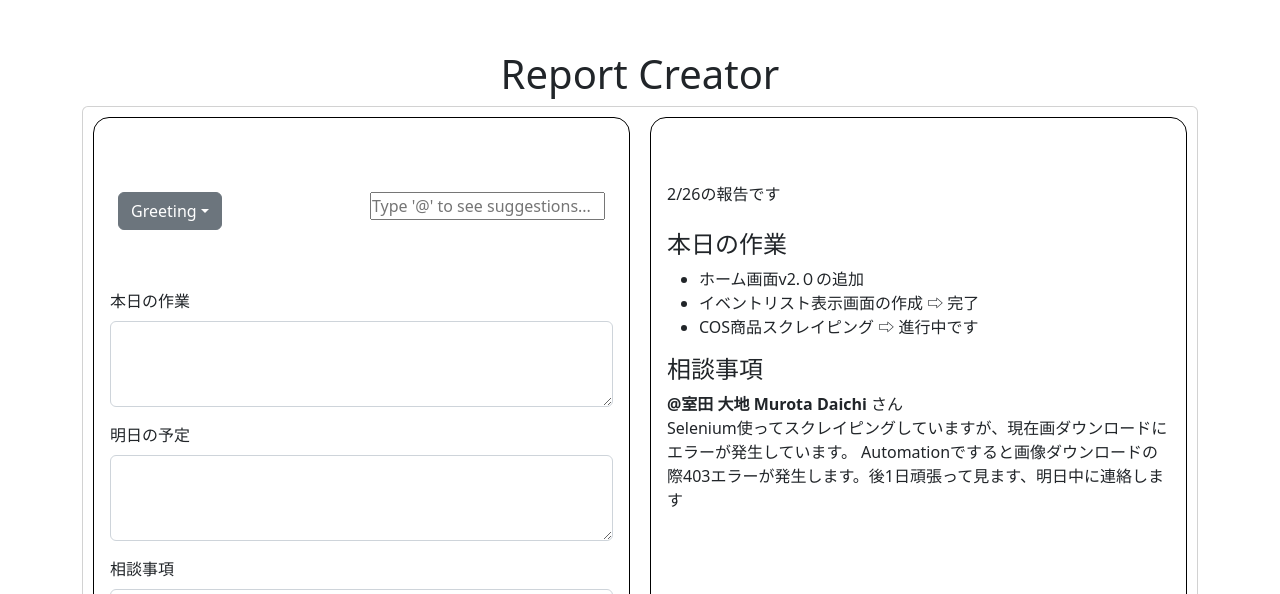
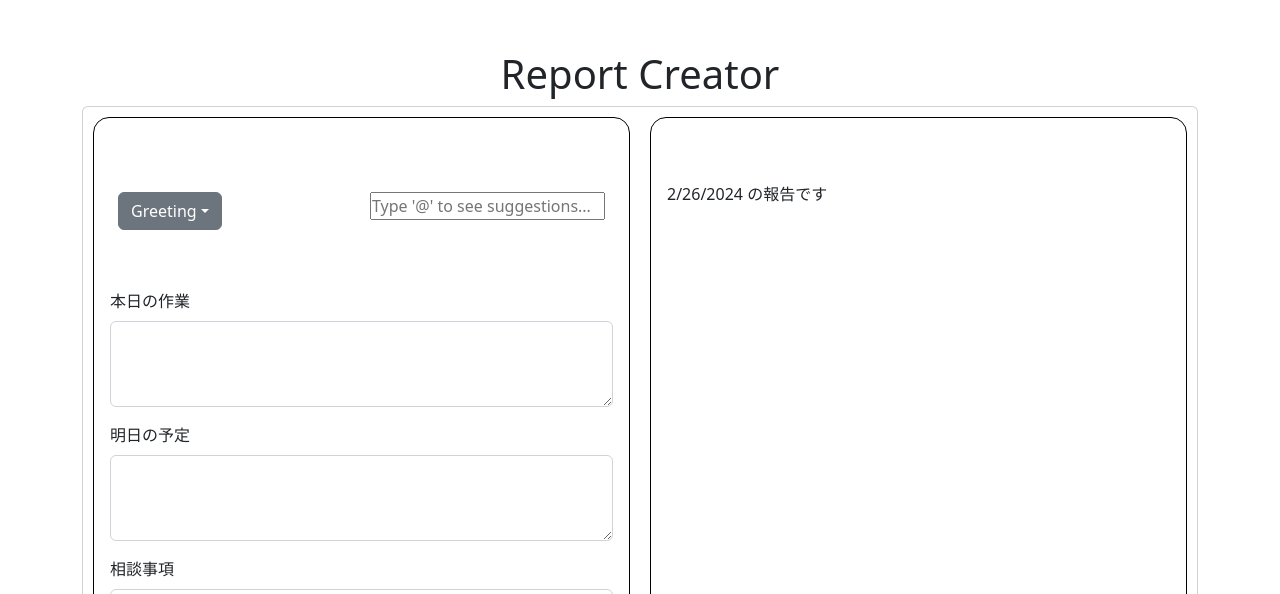
Before and after one commit to Sulav-Kharel/Report-creator, a React (Vite) app: page / in a window 1280 px wide. Shown: the part 206-800 px from the top of the page. Built offline with nearby package versions, Linux system fonts and the light colour scheme.

Commit message:
textarea message are properly visible

```diff
--- a/src/App.tsx
+++ b/src/App.tsx
@@ -1,3 +1,4 @@
+// App.tsx
 import React, { useState } from "react";
 import Button from "./components/Button";
 import Dropdown from "./components/Dropdown";
@@ -11,6 +12,10 @@ function App() {
     []
   );
   const [selectedNames, setSelectedNames] = useState<string[]>([]);
+  const [todayTasks, setTodayTasks] = useState(""); // State for today's tasks
+  const [tomorrowPlans, setTomorrowPlans] = useState(""); // State for tomorrow's plans
+  const [consultation, setConsultation] = useState(""); // State for consultation
+
   const greetings = ["お疲れ様です", "お疲れ様でした"];
   const names = [
     "@managers ",
@@ -52,12 +57,24 @@ function App() {
               onSelect={handleGreetingSelection}
             />
             <div className="empty-div"></div>
-            {/* Replace the Dropdown component with NameInput */}
             <NameInput names={names} onNameSelect={handleNameSelect} />
           </div>
-          <InputBox heading="本日の作業" />
-          <InputBox heading="明日の予定" />
-          <InputBox heading="相談事項" />
+          {/* Pass value and onChange props to InputBox components */}
+          <InputBox
+            heading="本日の作業"
+            value={todayTasks}
+            onChange={(e) => setTodayTasks(e.target.value)}
+          />
+          <InputBox
+            heading="明日の予定"
+            value={tomorrowPlans}
+            onChange={(e) => setTomorrowPlans(e.target.value)}
+          />
+          <InputBox
+            heading="相談事項"
+            value={consultation}
+            onChange={(e) => setConsultation(e.target.value)}
+          />
           <div className="container-horizontal">
             <Dropdown
               options={endGreetings}
@@ -69,10 +86,14 @@ function App() {
           </div>
         </div>
         <div className="card-body">
+          {/* Pass input values as props to the Report component */}
           <Report
             names={selectedNames}
             greetings={selectedGreetings}
             endGreetings={selectedEndGreetings}
+            todayTasks={todayTasks}
+            tomorrowPlans={tomorrowPlans}
+            consultation={consultation}
           />
         </div>
       </div>
--- a/src/components/InputBox.tsx
+++ b/src/components/InputBox.tsx
@@ -1,16 +1,26 @@
+// InputBox.tsx
 import React from "react";
 
 interface Props {
   heading: string;
+  value: string;
+  onChange: (e: React.ChangeEvent<HTMLTextAreaElement>) => void; // Define onChange prop
 }
 
-const InputBox = ({ heading }: Props) => {
+const InputBox: React.FC<Props> = ({ heading, value, onChange }) => {
   return (
     <div className="mb-3">
       <label htmlFor={heading} className="form-label">
         {heading}
       </label>
-      <textarea className="form-control" id={heading} rows={3}></textarea>
+      {/* Use textarea for input */}
+      <textarea
+        className="form-control"
+        id={heading}
+        rows={3}
+        value={value}
+        onChange={onChange}
+      ></textarea>
     </div>
   );
 };
--- a/src/components/Report.tsx
+++ b/src/components/Report.tsx
@@ -1,13 +1,23 @@
+// Report.tsx
 import React from "react";
 
 interface Props {
   names: string[];
   greetings: string[];
   endGreetings: string[];
+  todayTasks: string;
+  tomorrowPlans: string;
+  consultation: string;
 }
-const Report = ({ names, greetings, endGreetings }: Props) => {
-  const today = new Date();
-  const formattedDate = `${today.getMonth() + 1}/${today.getDate()}の報告です`;
+
+const Report: React.FC<Props> = ({
+  names,
+  greetings,
+  endGreetings,
+  todayTasks,
+  tomorrowPlans,
+  consultation,
+}) => {
   return (
     <div>
       <div>
@@ -22,30 +32,32 @@ const Report = ({ names, greetings, endGreetings }: Props) => {
         ))}
         <br />
         {/* Date */}
-        {formattedDate}
-        <br />
+        {new Date().toLocaleDateString()} の報告です <br />
         <br />
       </div>
+
+      {todayTasks && (
+        <div>
+          <h4>本日の作業</h4>
+          {/* Display today's tasks */}
+          <p>{todayTasks}</p>
+        </div>
+      )}
+      {tomorrowPlans && (
+        <div>
+          <h4>明日の予定</h4>
+          {/* Display tomorrow's plans */}
+          <p>{tomorrowPlans}</p>
+        </div>
+      )}
+      {consultation && (
+        <div>
+          <h4>相談事項</h4>
+          {/* Display consultation */}
+          <p>{consultation}</p>
+        </div>
+      )}
       <div>
-        <h4>本日の作業</h4>
-        {/* Text inside the 本日の作業 text box */}
-        <ul>
-          <li>ホーム画面v2.０の追加</li>
-          <li>イベントリスト表示画面の作成 ⇨ 完了</li>
-          <li>COS商品スクレイピング ⇨ 進行中です</li>
-        </ul>
-      </div>
-      <div>
-        <h4>相談事項</h4>
-        {/* Text inside the 相談事項 text box */}
-        <p>
-          {/* when the @ is enterd it should show the names list  */}
-          <strong>@室田 大地 Murota Daichi</strong> さん
-          <br />
-          Selenium使ってスクレイピングしていますが、現在画ダウンロードにエラーが発生しています。
-          Automationですると画像ダウンロードの際403エラーが発生します。後1日頑張って見ます、明日中に連絡します
-        </p>
-
         <p>
           <br />
           {endGreetings.map((endGreeting, index) => (
```
